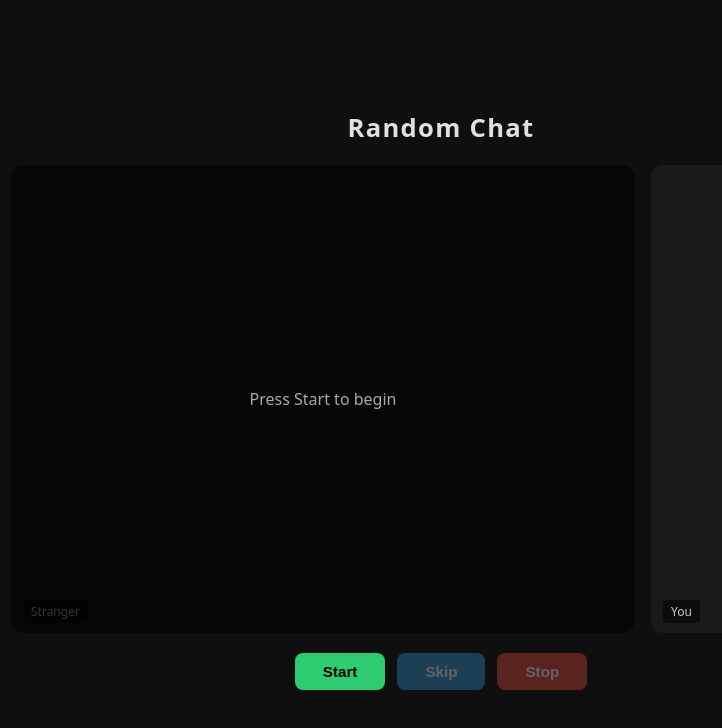
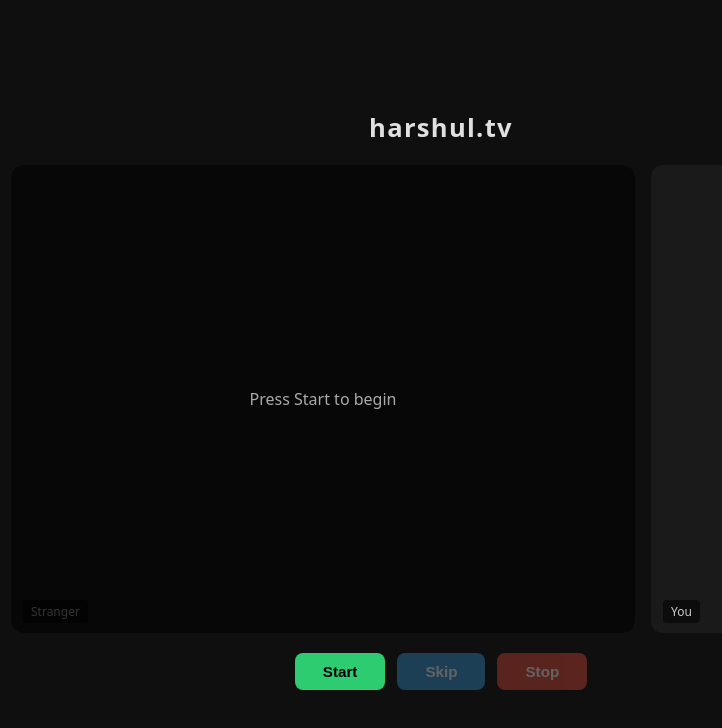
Before and after one commit to harshulsilverspoon/omegle_clone, a website: page public/index.html in a window 1280 px wide. Shown: the whole page, without its empty margins (199-921 px from the left). Drawn offline with nearby package versions, Linux system fonts and the light colour scheme; no server answers.

Commit message:
Update index.html

```diff
--- a/public/index.html
+++ b/public/index.html
@@ -8,7 +8,7 @@
 </head>
 <body>
   <div class="container">
-    <h1>Random Chat</h1>
+    <h1>harshul.tv</h1>
 
     <div class="video-wrapper">
       <div class="video-box">
```
